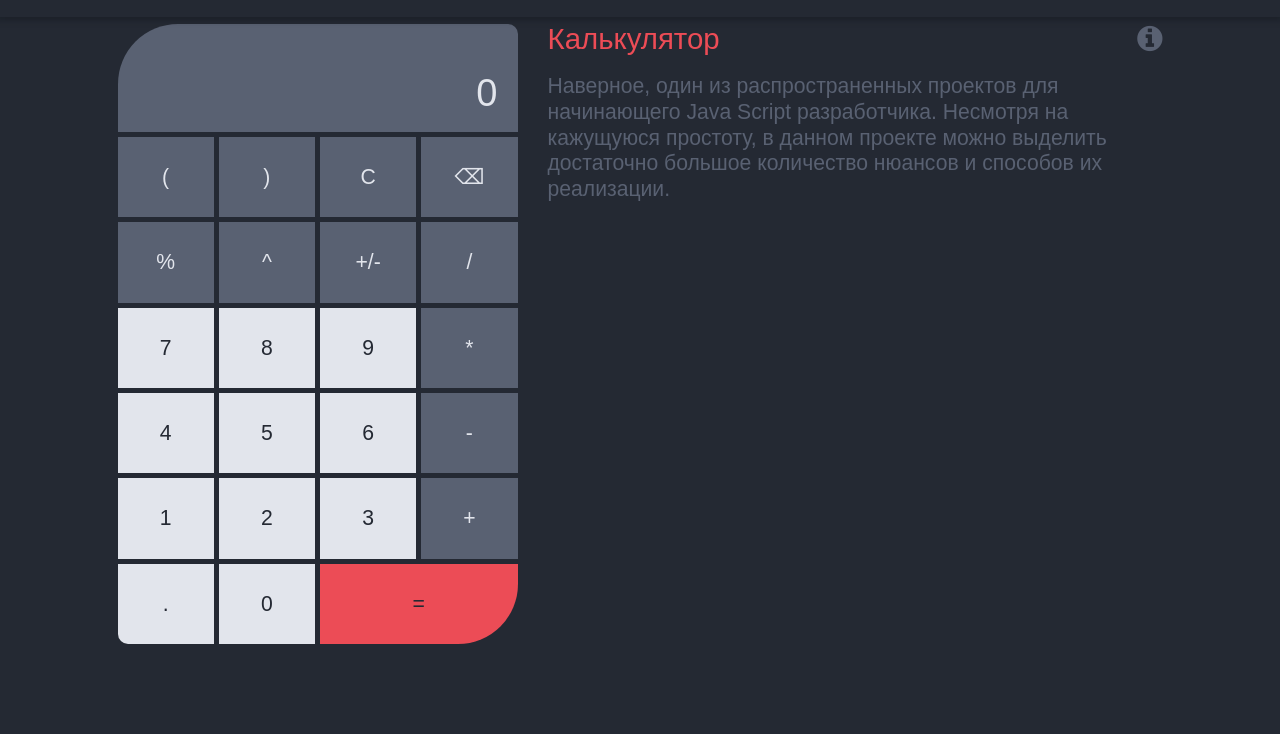
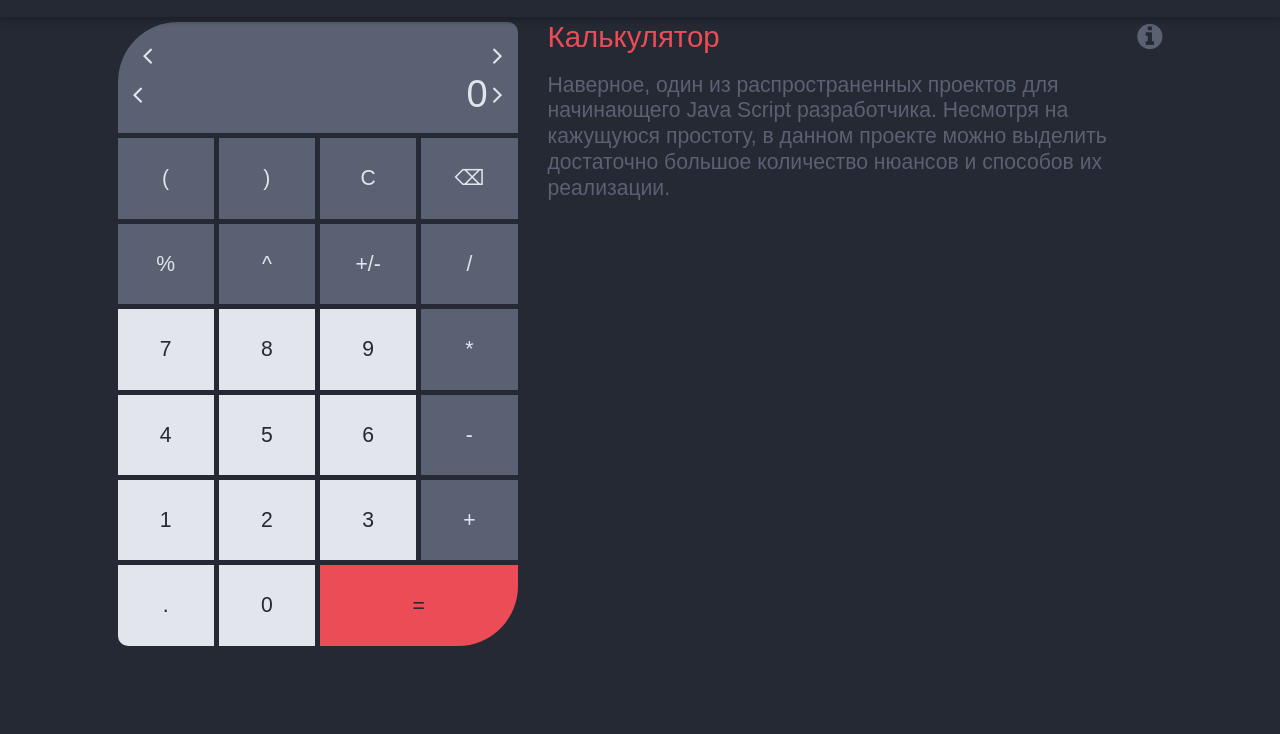
Before and after one commit to AndreyBV/PortfolioPage, a plain HTML site: page client/index.html in a window 1280 px wide. Shown: the part 66-800 px from the top of the page. Drawn offline with Linux system fonts and the light colour scheme; a web font is replaced by a local one.

Commit message:
Изменение верстки дисплея калькулятора под длинные числа

```diff
--- a/client/css/main.css
+++ b/client/css/main.css
@@ -181,12 +181,50 @@ a:hover {
 	display: flex;
 	flex-direction: column;
 }
+.calculator__display > *:first-child {
+	padding-left: 10px;
+}
+.display-calculator__scroll-wrapper-expression {
+}
+.display-calculator__scroll-wrapper-result {
+}
+.display-scroll-wrapper {
+	display: flex;
+	align-items: stretch;
+	margin: 0 -5px;
+}
+.display-scroll-wrapper > * {
+	margin: 0 5px;
+}
+.display-scroll-wrapper__buttons {
+	font-size: 1.5rem;
+	color: #e2e5ec;
+
+	margin: auto 0;
+}
+.display-scroll-wrapper__left-button {
+}
+.display-scroll-wrapper__right-button {
+}
+.display-calculator__item-wrapper {
+	margin-left: auto;
+	overflow-x: auto;
+	overflow-y: hidden;
+}
+.display-calculator__item-wrapper::-webkit-scrollbar {
+	width: 0;
+	height: 0;
+}
+.display-calculator__expression-wrapper {
+}
 .display-calculator__expression {
-	color: #242933;
-	min-height: 25px;
 	display: inline-flex;
 	align-self: flex-end;
 	width: max-content;
+	color: #242933;
+	min-height: 25px;
+}
+.display-calculator__result-wrapper {
 }
 .display-calculator__result {
 	color: #e2e5ec;
--- a/client/index.html
+++ b/client/index.html
@@ -44,8 +44,24 @@
 							</div>
 							<div class="calculator__body" tabindex="0">
 								<div class="calculator__display display-calculator">
-									<div class="display-calculator__expression"></div>
-									<div class="display-calculator__result">0</div>
+									<div class="display-calculator__scroll-wrapper-expression display-scroll-wrapper">
+										<div class="display-scroll-wrapper__buttons display-scroll-wrapper__left-button fa fa-angle-left"></div>
+
+										<div class="display-calculator__item-wrapper display-calculator__expression-wrapper">
+											<div class="display-calculator__expression"></div>
+										</div>
+
+										<div class="display-scroll-wrapper__buttons display-scroll-wrapper__right-button fa fa-angle-right"></div>
+									</div>
+									<div class="display-calculator__scroll-wrapper-result display-scroll-wrapper">
+										<div class="display-scroll-wrapper__buttons display-scroll-wrapper__left-button fa fa-angle-left"></div>
+
+										<div class="display-calculator__item-wrapper display-calculator__result-wrapper">
+											<div class="display-calculator__result">0</div>
+										</div>
+
+										<div class="display-scroll-wrapper__buttons display-scroll-wrapper__right-button fa fa-angle-right"></div>
+									</div>
 								</div>
 
 								<div class="calculator__content">
```
